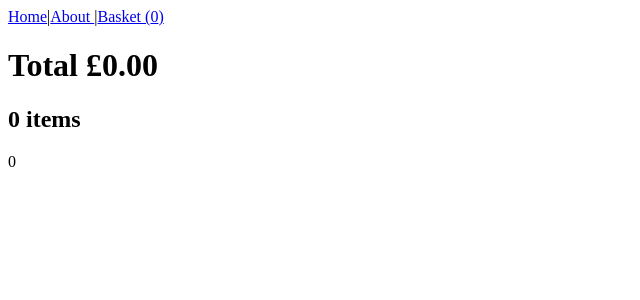
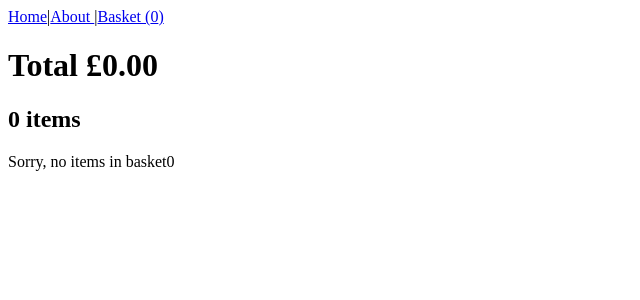
Before and after one commit to black-codher-bootcamp-2022-daly/unit-04-react-assessment-suzi01, a React (Create React App) app: page /basket in a window 1280 px wide. Shown: the top 300 px of the page, without its empty margins (0-640 px from the left). Built offline with nearby package versions, Linux system fonts and the light colour scheme.

Commit message:
Continue working on tests: ProductList functionality › Displays empty product list

```diff
--- a/src/App.js
+++ b/src/App.js
@@ -103,7 +103,7 @@ function App() {
             <h2>Welcome to the Bookcase App</h2>
             {/* <Search keyword={keyword} setKeyword={setKeyword} search={search}/> */}
             <Search term={term} setTerm={setTerm} search={search}/>
-            {products.length === 0 ? 'Sorry, no items in basket...' :<ProductList items={products} location="library" addToBasket={addToBasket} />}
+            {products.length === 0 ? 'Sorry, no items in basket...' : <ProductList items={products} location="library" addToBasket={addToBasket} />}
           </>
 
   }
--- a/src/components/Basket.js
+++ b/src/components/Basket.js
@@ -18,7 +18,7 @@ const Basket = ({basket, ...props}) => {
     <BasketCount />    */}
     {/* {products.length !== 0 && products.map(product => <Product key={product.id} media={product} addToBasket={props.addToBasket}/>)} */}
     {/* {basket.length ===0 ? 'Sorry, no items in basket' : <Product location="basket" products={basket} />} */}
-    {basket.map(basketItem =>
+    {basket.length ===0 ? 'Sorry, no items in basket' : basket.map(basketItem =>
       <Product location={location} key={basketItem.trackId} item={basketItem} removeFromBasket={removeFromBasket} />
      )}
     <BasketTotal basketTotal={props.basketTotal}/>
--- a/src/components/BasketTotal.js
+++ b/src/components/BasketTotal.js
@@ -3,9 +3,9 @@ import React from 'react'
 const BasketTotal = (props) => {
   console.log('total',props)
   return (
-    <div>
-      <div>{props.basketTotal}</div>
-    </div>
+    <>
+      {props.basketTotal}
+    </>
   )
 }
 
--- a/src/components/ProductList.js
+++ b/src/components/ProductList.js
@@ -6,7 +6,7 @@ const ProductList = ({items, ...props}) => {
   return <>
     {/* items={items}
     addToBasket={addToBasket} */}
-    {items === 0 ? 'No items found...' : items.map(item => <Product  key={item.trackId ? item.trackId : item.artistId} item={item} addToBasket={props.addToBasket} inBasket={item.inBasket} />)}
+    {items.length === 0 ? 'No items found...' : items.map(item => <Product  key={item.trackId ? item.trackId : item.artistId} item={item} addToBasket={props.addToBasket} inBasket={item.inBasket} />)}
   </>
 
 
```
